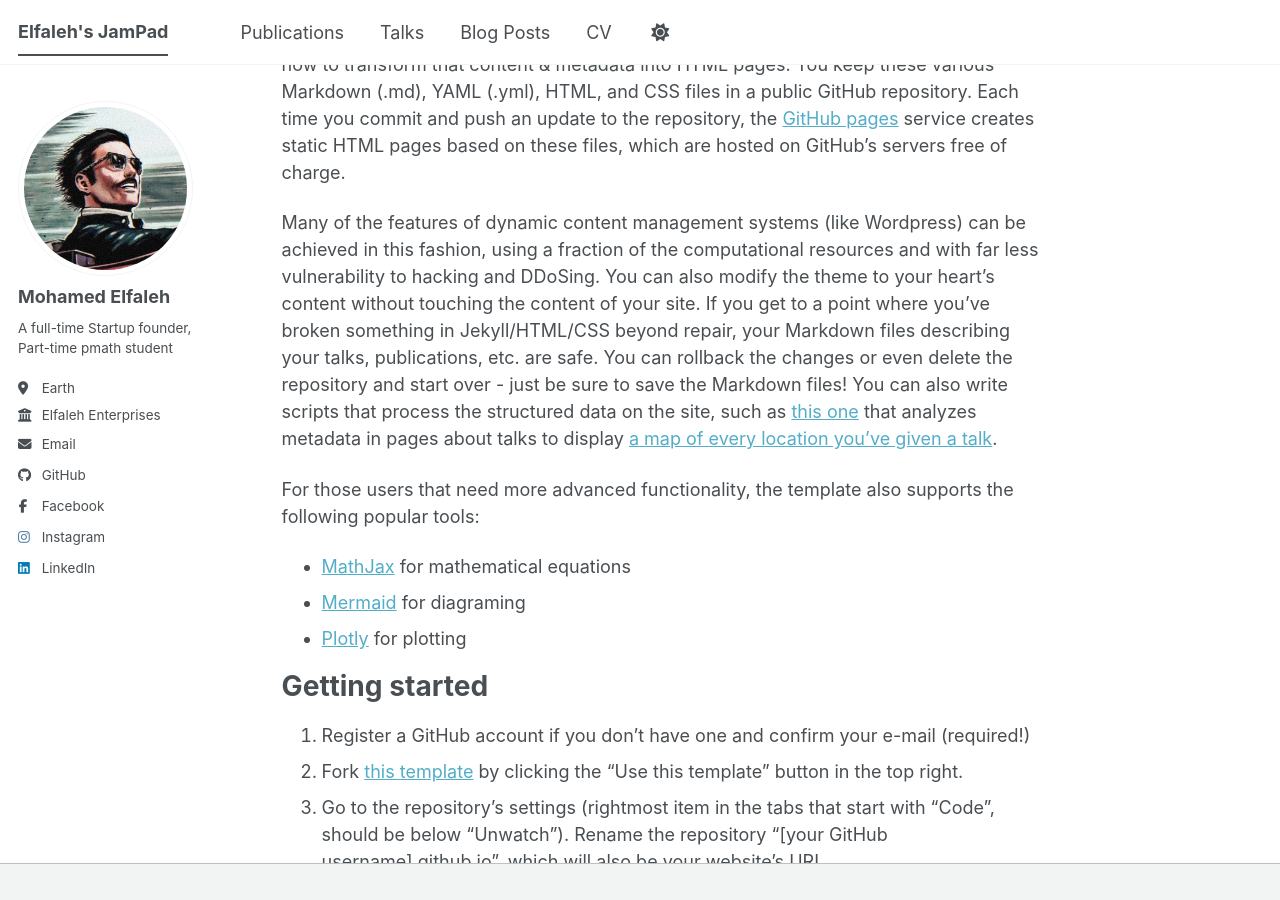
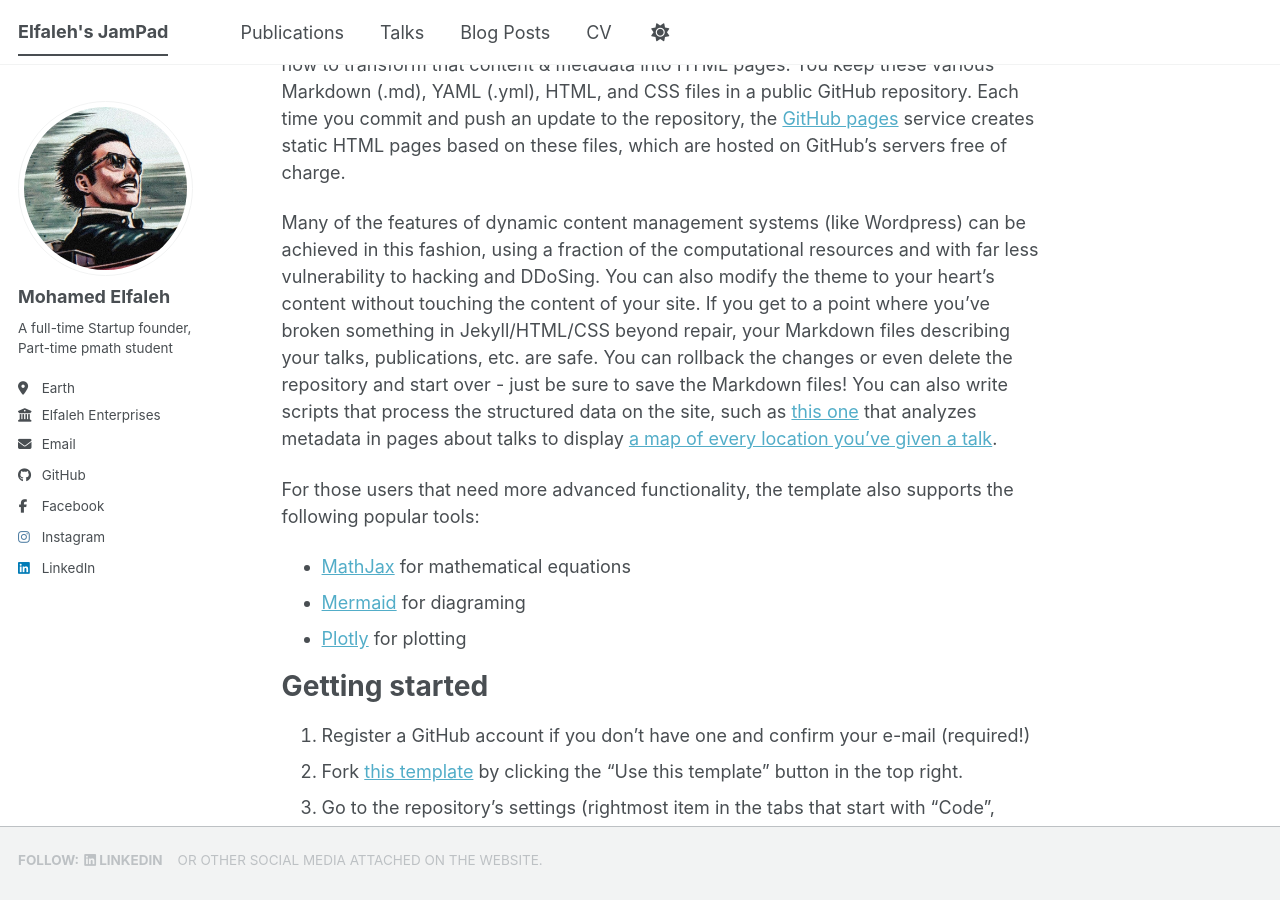
Before and after one commit to elfalehed/elfalehed.github.io, a Jekyll site: the page built from _pages/about.md, in a window 1280 px wide and 900 px high, scrolled down 566 px. Built offline with Jekyll 4.4.1, drawn with Linux system fonts in a browser that asks for light colours; a style sheet for code colours, icons or effects is not loaded.

Commit message:
Update footer.html

```diff
--- a/_includes/footer.html
+++ b/_includes/footer.html
@@ -20,3 +20,17 @@
   </ul>
 </div>
 {% endif %} -->
+
+{% include base_path %}
+
+<div class="page__footer-follow">
+  <ul class="social-icons">
+    <li><strong>Follow:</strong></li>
+    <li>
+      <a href="https://linkedin.com/in/elfalehed" target="_blank" rel="noopener noreferrer">
+        <i class="fab fa-linkedin" aria-hidden="true"></i> LinkedIn
+      </a>
+    </li>
+    <li>or other social media attached on the website.</li>
+  </ul>
+</div>
```
